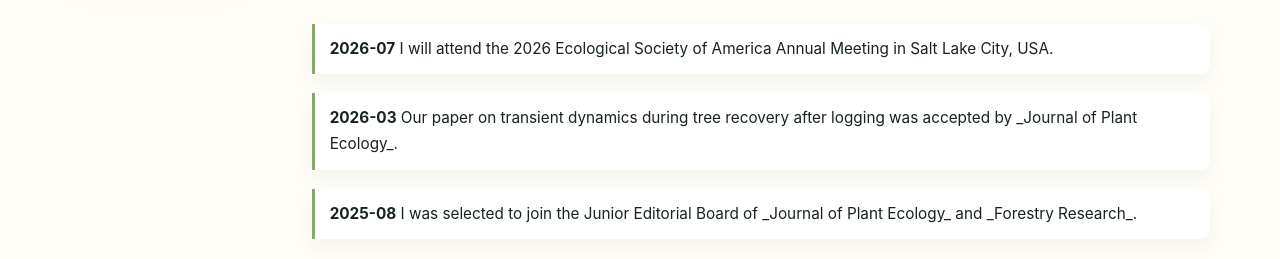
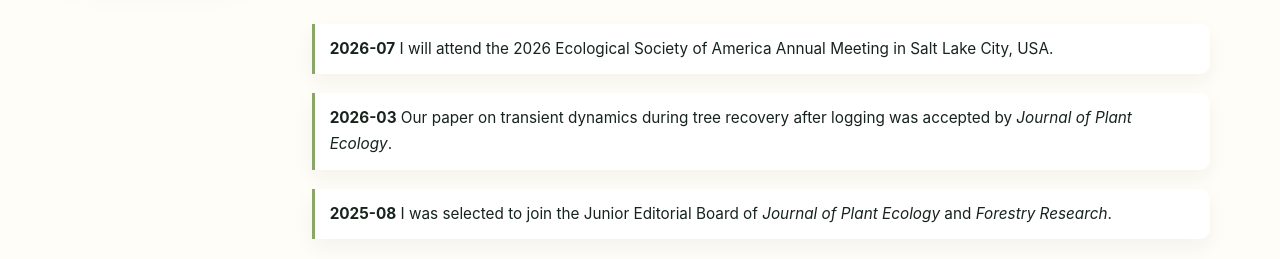
Before and after one commit to Xianyu-Yang/xianyu-yang.github.io, a Jekyll site: the page built from _pages/about.md, in a window 1280 px wide and 900 px high, scrolled down 1229 px. Shown: the part 638-897 px from the top of the window. Built offline with Jekyll 4.4.1, drawn with Linux system fonts in a browser that asks for light colours; some web fonts are replaced.

```diff
--- a/_pages/about.md
+++ b/_pages/about.md
@@ -91,6 +91,6 @@ Outside research, I am usually outdoors: hiking mountain trails, swimming in alp
 
 <ul class="news-list">
   <li><strong>2026-07</strong> I will attend the 2026 Ecological Society of America Annual Meeting in Salt Lake City, USA.</li>
-  <li><strong>2026-03</strong> Our paper on transient dynamics during tree recovery after logging was accepted by _Journal of Plant Ecology_.</li>
-  <li><strong>2025-08</strong> I was selected to join the Junior Editorial Board of _Journal of Plant Ecology_ and _Forestry Research_.</li>
+  <li><strong>2026-03</strong> Our paper on transient dynamics during tree recovery after logging was accepted by <em>Journal of Plant Ecology</em>.</li>
+  <li><strong>2025-08</strong> I was selected to join the Junior Editorial Board of <em>Journal of Plant Ecology</em> and <em>Forestry Research</em>.</li>
 </ul>
```
